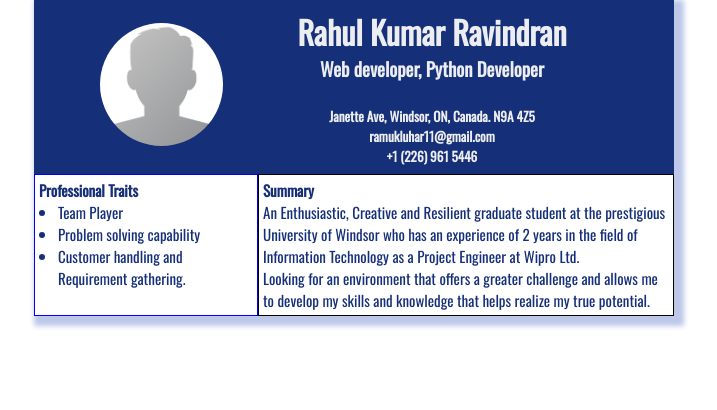
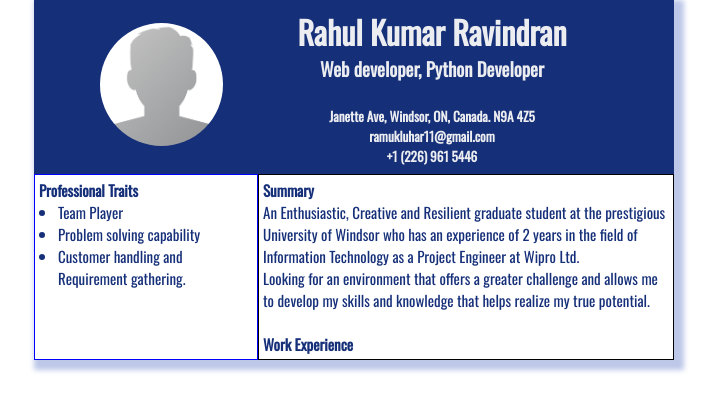
Before and after one commit to rahulkumarravindran/my-resume, a React (Create React App) app: page / in a window 1280 px wide. Shown: the top 410 px of the page, without its empty margins (286-1003 px from the left). Built offline with nearby package versions, Linux system fonts and the light colour scheme.

Commit message:
Update Body.js

```diff
--- a/src/components/Body.js
+++ b/src/components/Body.js
@@ -13,6 +13,9 @@ const Body = (props) => {
             <div className='body-right'>
                 <h4>Summary</h4>
                 {props.resumeDetails.summary.map((element,index) => <p style={{paddingbottom: "4px"}} key={index}>{element}</p>)}
+                <br></br>
+                <h4>Work Experience</h4>
+
             </div>
         </div>
     )
```
